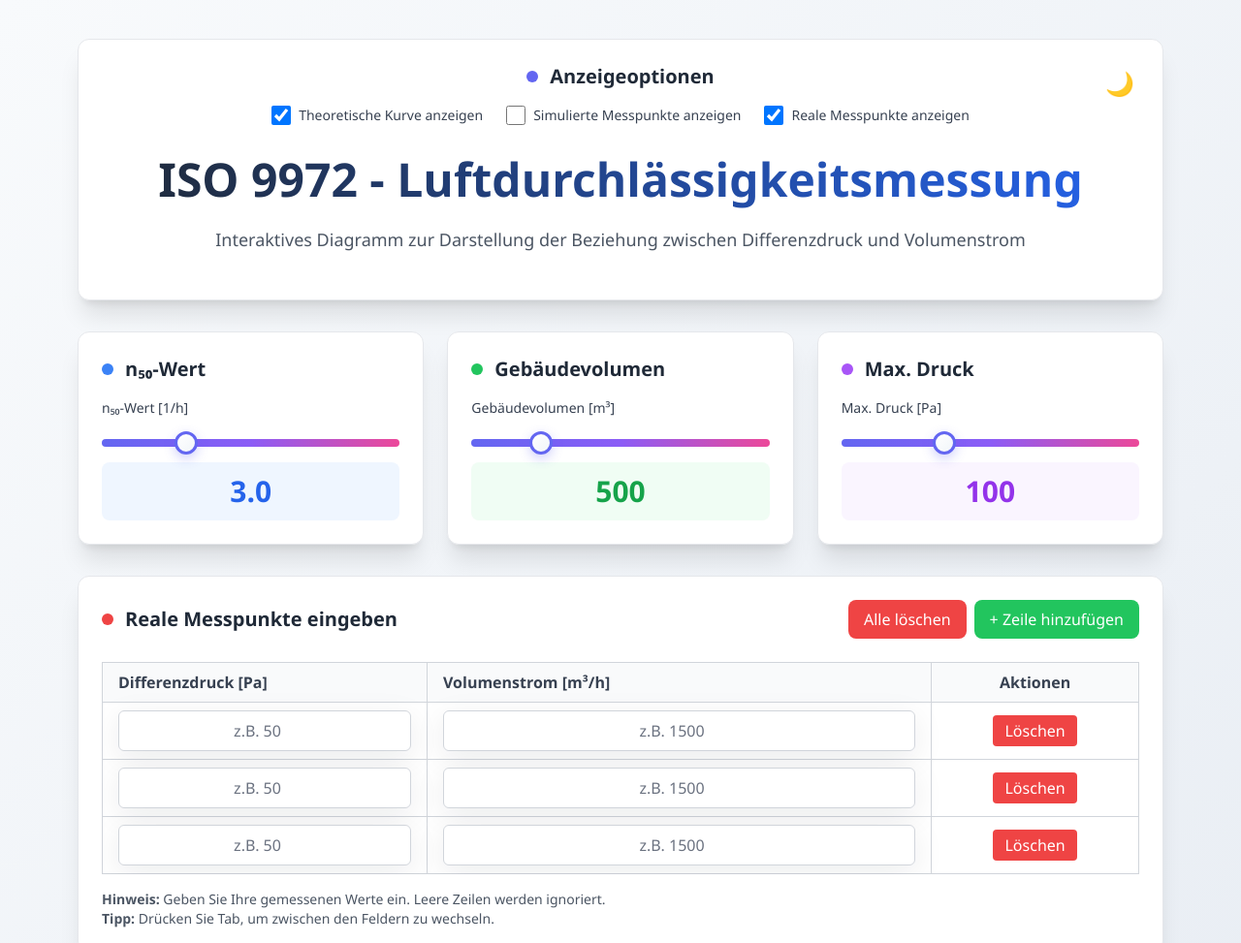
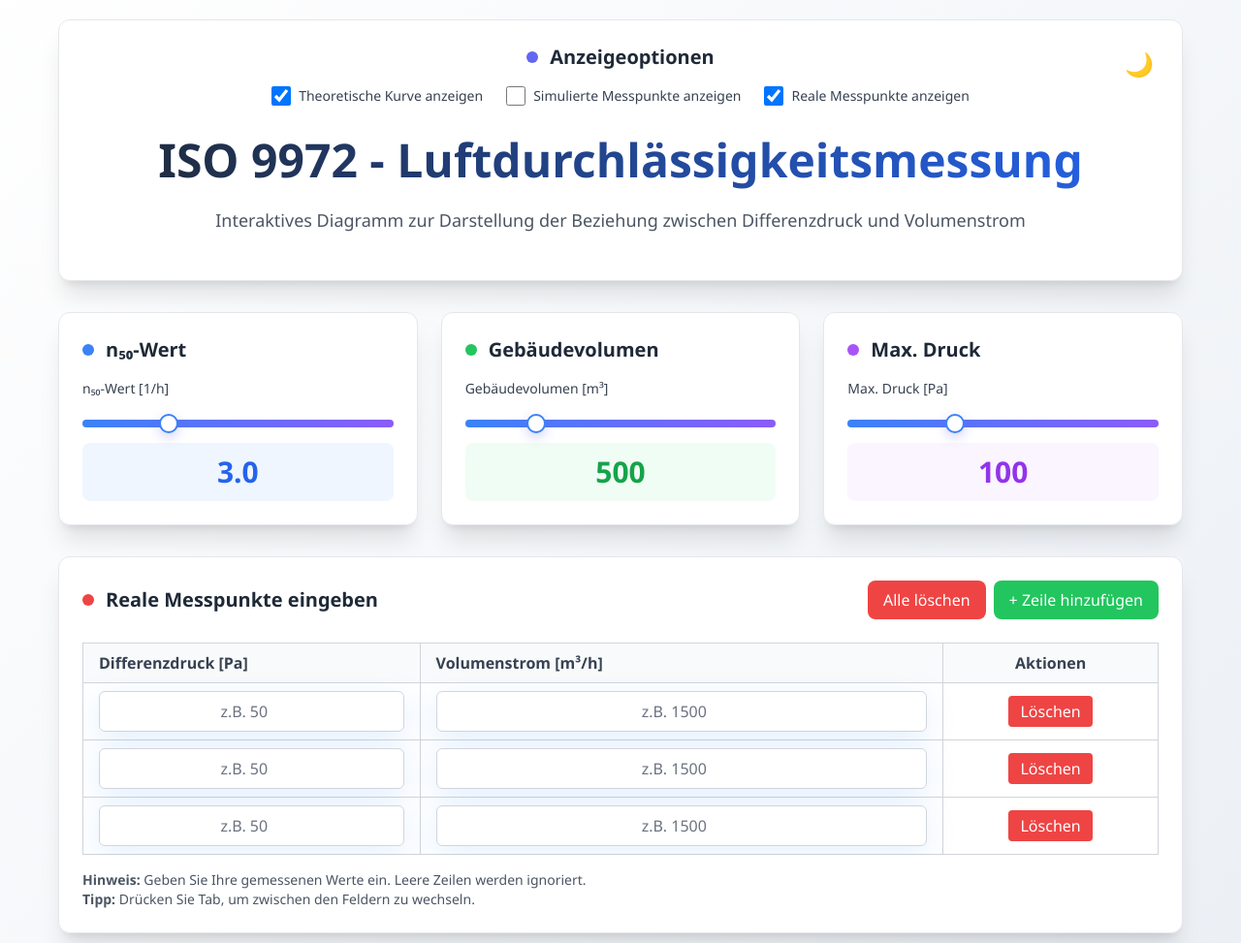
Before and after one commit to ydh-embedded/V-Strom-Messung-ISO9972-html, a plain HTML site: page v7.4_iso9972 copy.html in a window 1280 px wide. Shown: the top 973 px of the page at 97% size. Drawn offline with nearby package versions, Linux system fonts and the light colour scheme.

Commit message:
edit css

```diff
--- a/styles/style.css
+++ b/styles/style.css
@@ -1,10 +1,10 @@
 /* ===================================
-   STYLE.CSS - FINAL BEREINIGTE VERSION
+   STYLE.CSS - BEREINIGTE VERSION
 
-   ✅ ALLE Duplikate entfernt (auch die neuen am Ende!)
-   ✅ Konsistente Werte überall
+   ✅ Alle Duplikate entfernt
+   ✅ Konsistente Werte
    ✅ Optimiert für Tailwind-Migration
-   ✅ Saubere Struktur ohne Konflikte
+   ✅ Kommentare für bessere Wartung
 
    Datei erstellt: Juni 2025
    =================================== */
@@ -14,7 +14,7 @@
    Tailwind Alternative: bg-gradient-to-br from-slate-50 to-slate-300 min-h-screen font-sans transition-all duration-300
    =================================== */
 body {
-    background: linear-gradient(135deg, #f8fafc 0%, #e2e8f0 100%);
+    background: linear-gradient(135deg, #fffffff1 0%, #e2e8f0 100%);
     min-height: 100vh;
     font-family: 'Segoe UI', Tahoma, Geneva, Verdana, sans-serif;
     transition: all 0.3s ease;
@@ -102,17 +102,17 @@ h1 {
 
 /* Verbesserte Karten-Styles */
 .bg-white {
-    background: rgba(255, 255, 255, 0.95);
+    background: #ffffffe3;
     backdrop-filter: blur(20px);
-    border: 1px solid rgba(226, 232, 240, 0.8);
-    box-shadow: 0 8px 32px rgba(15, 23, 42, 0.08);
+    border: 1px solid rgba(213, 236, 246, 0.123);
+    box-shadow: 0 8px 32px rgba(60, 148, 255, 0.139);
 }
 
 .dark .bg-white {
-    background: rgba(30, 41, 59, 0.95);
+    background: rgba(0, 0, 0, 0.2);
     backdrop-filter: blur(20px);
-    border: 1px solid rgba(71, 85, 105, 0.3);
-    box-shadow: 0 8px 32px rgba(0, 0, 0, 0.3);
+    border: 1px solid rgba(46, 133, 255, 0.937);
+    box-shadow: 0 8px 32px rgba(0, 0, 0, 0.217);
 }
 
 /* Chart Container */
@@ -394,12 +394,16 @@ input[type="range"]::-moz-range-thumb {
 }
 
 @keyframes float {
-    0%, 100% {
+
+    0%,
+    100% {
         transform: translateY(0px) rotate(0deg);
     }
+
     33% {
         transform: translateY(-20px) rotate(120deg);
     }
+
     66% {
         transform: translateY(20px) rotate(240deg);
     }
@@ -454,6 +458,49 @@ input[type="range"]::-moz-range-thumb {
     }
 }
 
+
+.glass-effect {
+    background: rgba(255, 255, 255, 0.1);
+    backdrop-filter: blur(10px);
+    border: 1px solid rgba(255, 255, 255, 0.2);
+}
+
+.container-main {
+    max-width: 1200px;
+    margin: 0 auto;
+    padding: 20px;
+}
+
+/* Dark mode styles */
+.dark {
+    background-color: #1a1a1a;
+    color: #ffffff;
+}
+
+/* Custom slider styles */
+input[type="range"] {
+    background: linear-gradient(to right, #3b82f6, #8b5cf6);
+}
+
+input[type="range"]::-webkit-slider-thumb {
+    appearance: none;
+    width: 20px;
+    height: 20px;
+    background: #ffffff;
+    border-radius: 50%;
+    cursor: pointer;
+    border: 2px solid #3b82f6;
+}
+
+input[type="range"]::-moz-range-thumb {
+    width: 20px;
+    height: 20px;
+    background: #ffffff;
+    border-radius: 50%;
+    cursor: pointer;
+    border: 2px solid #3b82f6;
+}
+
 /* ===================================
    ENDE DER CSS-DATEI
 
@@ -463,7 +510,4 @@ input[type="range"]::-moz-range-thumb {
      Browser-spezifische Styles, komplexe Hover-Effekte
    - Nutzen Sie Tailwind für: Layout, Spacing, Farben,
      einfache Transitions, Responsive Design
-
-   ⚠️ WARNUNG: Keine weiteren CSS-Regeln nach diesem Kommentar hinzufügen!
-   Alle Duplikate wurden entfernt. Diese Datei ist final bereinigt.
    =================================== */
--- a/v7.4_iso9972 copy.html
+++ b/v7.4_iso9972 copy.html
@@ -18,8 +18,8 @@
         <!-- Header -->
         <div class="text-center mb-8 relative">
             <!-- Optionen Card -->
-            <div class="bg-white dark:bg-gray-800 rounded-xl shadow-xl p-6 border border-gray-200 dark:border-gray-700 mb-8">
-                <h3 class="text-xl font-bold mb-4 text-gray-800 dark:text-gray-200 flex items-center justify-center">
+            <div class="bg-white dark:bg-white-500 rounded-xl shadow-xl p-6 border border-gray-200 dark:border-gray-700 mb-8">
+                <h3 class="text-xl font-bold mb-4 text-gray-800 dark:text-gray-500 flex items-center justify-center">
                     <span class="w-3 h-3 bg-indigo-500 rounded-full mr-3"></span>
                     Anzeigeoptionen
                 </h3>
@@ -50,7 +50,7 @@
                     </div>
                 </div>
 
-                <h1 class="text-5xl font-bold mb-4 bg-gradient-to-r from-gray-800 to-blue-600 dark:from-white dark:to-blue-200 bg-clip-text text-transparent mt-6">
+                <h1 class="text-5xl font-bold mb-4 bg-gradient-to-r from-gray-800 to-blue-600 dark:from-orange-400 dark:to-orange-500 bg-clip-text text-transparent mt-6">
                     ISO 9972 - Luftdurchlässigkeitsmessung
                 </h1>
                 <p class="text-gray-600 dark:text-gray-300 text-lg mb-6">
@@ -66,8 +66,8 @@
 
         <!-- Grid für Eingabeparameter -->
         <div class="grid grid-cols-1 lg:grid-cols-3 gap-6 mb-8">
-            <div class="bg-white dark:bg-gray-800 rounded-xl shadow-xl p-6 border border-gray-200 dark:border-gray-700 transform hover:scale-105 transition-transform duration-300">
-                <h3 class="text-xl font-bold mb-4 text-gray-800 dark:text-gray-200 flex items-center">
+            <div class="bg-white dark:bg-white-500 rounded-xl shadow-xl p-6 border border-gray-200 dark:border-gray-700 transform hover:scale-105 transition-transform duration-300">
+                <h3 class="text-xl font-bold mb-4 text-gray-800 dark:text-gray-500 flex items-center">
                     <span class="w-3 h-3 bg-blue-500 rounded-full mr-3"></span>
                     n₅₀-Wert
                 </h3>
@@ -79,8 +79,8 @@
                 </div>
             </div>
 
-            <div class="bg-white dark:bg-gray-800 rounded-xl shadow-xl p-6 border border-gray-200 dark:border-gray-700 transform hover:scale-105 transition-transform duration-300">
-                <h3 class="text-xl font-bold mb-4 text-gray-800 dark:text-gray-200 flex items-center">
+            <div class="bg-white dark:bg-white-500 rounded-xl shadow-xl p-6 border border-gray-200 dark:border-gray-700 transform hover:scale-105 transition-transform duration-300">
+                <h3 class="text-xl font-bold mb-4 text-gray-800 dark:text-gray-500 flex items-center">
                     <span class="w-3 h-3 bg-green-500 rounded-full mr-3"></span>
                     Gebäudevolumen
                 </h3>
@@ -92,8 +92,8 @@
                 </div>
             </div>
 
-            <div class="bg-white dark:bg-gray-800 rounded-xl shadow-xl p-6 border border-gray-200 dark:border-gray-700 transform hover:scale-105 transition-transform duration-300">
-                <h3 class="text-xl font-bold mb-4 text-gray-800 dark:text-gray-200 flex items-center">
+            <div class="bg-white dark:bg-white-500 rounded-xl shadow-xl p-6 border border-gray-200 dark:border-gray-700 transform hover:scale-105 transition-transform duration-300">
+                <h3 class="text-xl font-bold mb-4 text-gray-800 dark:text-gray-500 flex items-center">
                     <span class="w-3 h-3 bg-purple-500 rounded-full mr-3"></span>
                     Max. Druck
                 </h3>
@@ -107,7 +107,7 @@
         </div>
 
         <!-- Messpunkte Eingabe -->
-        <div class="bg-white dark:bg-gray-800 rounded-xl shadow-xl p-6 border border-gray-200 dark:border-gray-700 mb-8">
+        <div class="bg-white dark:bg-white-500 rounded-xl shadow-xl p-6 border border-gray-200 dark:border-gray-700 mb-8">
             <div class="flex justify-between items-center mb-6 flex-wrap gap-4">
                 <h3 class="text-xl font-bold text-gray-800 dark:text-gray-200 flex items-center">
                     <span class="w-3 h-3 bg-red-500 rounded-full mr-3"></span>
@@ -178,7 +178,7 @@
         </div>
 
         <!-- Diagramm Card -->
-        <div class="bg-white dark:bg-gray-800 rounded-xl shadow-xl p-8 border border-gray-200 dark:border-gray-700 mb-8">
+        <div class="bg-white dark:bg-white-500 rounded-xl shadow-xl p-8 border border-gray-200 dark:border-gray-700 mb-8">
             <h2 class="text-2xl font-bold mb-6 text-gray-800 dark:text-gray-200 flex items-center">
                 <span class="w-4 h-4 bg-blue-500 rounded-full mr-3"></span>
                 Diagramm: Volumenstrom vs. Differenzdruck
```
